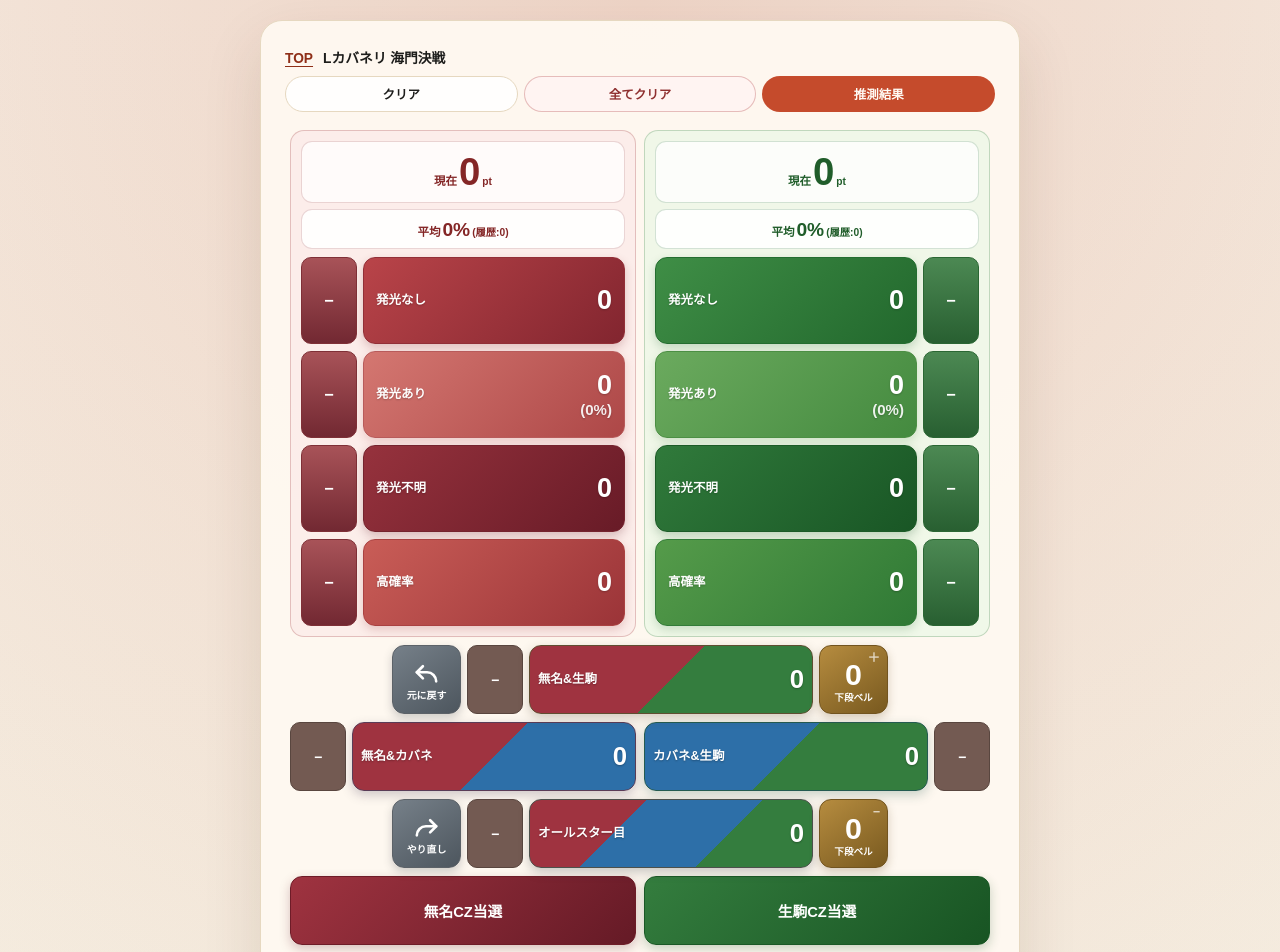
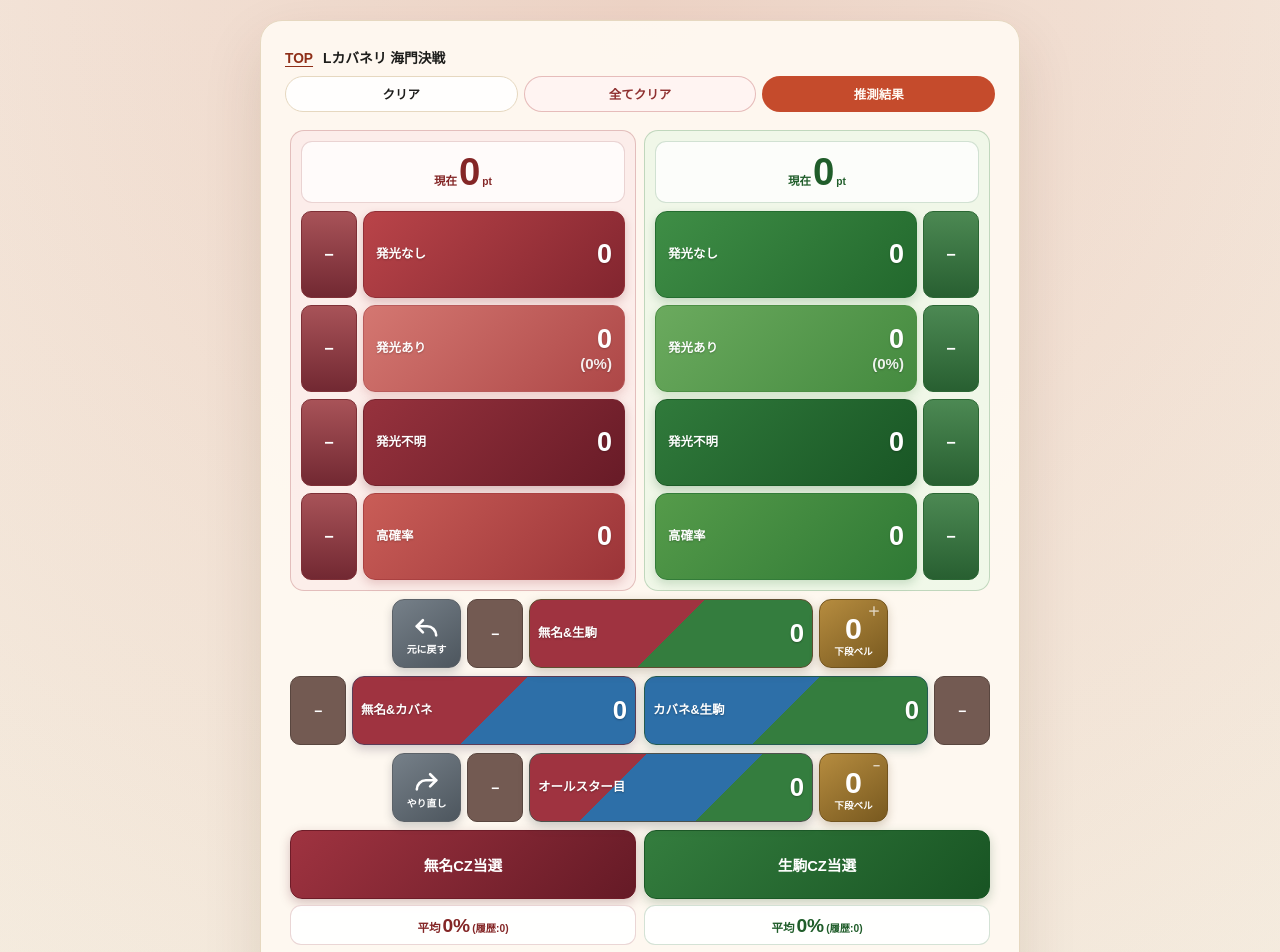
Before and after one commit to umedademu/suisoku, a Next.js app: page /kabaneri2 in a window 1280 px wide. Shown: the top 952 px of the page. Built offline with nearby package versions, Linux system fonts and the light colour scheme.

Commit message:
平均到達率をCZ当選の下へ移動

```diff
--- a/app/globals.css
+++ b/app/globals.css
@@ -1273,6 +1273,14 @@ a {
   display: grid;
   grid-template-columns: repeat(2, minmax(0, 1fr));
   gap: var(--character-point-column-gap);
+}
+
+.character-cz-win-column {
+  display: grid;
+  gap: 6px;
+  min-width: 0;
+  border: 0;
+  background: transparent;
 }
 
 .character-special-point-button:hover {
--- a/app/kabaneri2/page.tsx
+++ b/app/kabaneri2/page.tsx
@@ -1939,7 +1939,6 @@ function CharacterLowerBellQuickButton({
 function CharacterPointColumn({
   group,
   pointProgress,
-  totalPointProgress,
   lightRate,
   getButtonCount,
   getButtonTotalCount,
@@ -1948,10 +1947,6 @@ function CharacterPointColumn({
 }: {
   group: CharacterPointGroup;
   pointProgress: ReturnType<typeof calculateCharacterPointProgress>;
-  totalPointProgress: {
-    percentageText: string;
-    historyCount: number;
-  };
   lightRate: ReturnType<typeof calculateCharacterLightRate>;
   getButtonCount: (countKey: CharacterPointCountKey) => number;
   getButtonTotalCount: (countKey: CharacterPointCountKey) => number;
@@ -1977,22 +1972,6 @@ function CharacterPointColumn({
                 {pointProgress.points}
               </strong>
               <span className="character-point-summary-unit">pt</span>
-            </span>
-          </div>
-          <div
-            aria-label={`${group.character}の平均到達率 ${totalPointProgress.percentageText} 履歴${totalPointProgress.historyCount}件`}
-            aria-live="polite"
-            className="character-point-summary-item character-point-summary-item-average"
-            role="status"
-          >
-            <span className="character-point-summary-value-row">
-              <span className="character-point-summary-label">平均</span>
-              <strong className="character-point-summary-value">
-                {totalPointProgress.percentageText}
-              </strong>
-              <span className="character-point-summary-detail">
-                (履歴:{totalPointProgress.historyCount})
-              </span>
             </span>
           </div>
         </div>
@@ -3173,7 +3152,6 @@ export default function Kabaneri2Page() {
                 {characterPointGroups.map((group) => {
                   const lightRate = getCharacterLightRate(group);
                   const pointProgress = getCharacterPointProgress(group);
-                  const totalPointProgress = getCharacterTotalPointProgress(group);
 
                   return (
                     <CharacterPointColumn
@@ -3189,7 +3167,6 @@ export default function Kabaneri2Page() {
                         handleCharacterPointIncrement(group, button)
                       }
                       pointProgress={pointProgress}
-                      totalPointProgress={totalPointProgress}
                     />
                   );
                 })}
@@ -3282,16 +3259,40 @@ export default function Kabaneri2Page() {
                   );
                 })}
                 <div className="character-cz-win-row">
-                  {characterPointGroups.map((group) => (
+                  {characterPointGroups.map((group) => {
+                    const totalPointProgress = getCharacterTotalPointProgress(group);
+
+                    return (
+                      <div
+                        className={`character-cz-win-column character-point-panel-${group.theme}`}
+                        key={group.character}
+                      >
                         <button
                           className={`character-cz-win-button character-cz-win-button-${group.theme}`}
-                      key={group.character}
                           type="button"
                           onClick={() => handleCharacterCzWin(group)}
                         >
                           {group.character}CZ当選
                         </button>
-                  ))}
+                        <div
+                          aria-label={`${group.character}の平均到達率 ${totalPointProgress.percentageText} 履歴${totalPointProgress.historyCount}件`}
+                          aria-live="polite"
+                          className="character-point-summary-item character-point-summary-item-average"
+                          role="status"
+                        >
+                          <span className="character-point-summary-value-row">
+                            <span className="character-point-summary-label">平均</span>
+                            <strong className="character-point-summary-value">
+                              {totalPointProgress.percentageText}
+                            </strong>
+                            <span className="character-point-summary-detail">
+                              (履歴:{totalPointProgress.historyCount})
+                            </span>
+                          </span>
+                        </div>
+                      </div>
+                    );
+                  })}
                 </div>
               </div>
               <div className="character-point-estimation-toggle">
--- a/lib/app-info.ts
+++ b/lib/app-info.ts
@@ -1,3 +1,3 @@
-export const APP_VERSION = "1.56";
+export const APP_VERSION = "1.57";
 
 export const APP_TITLE = `推測ツールv${APP_VERSION}`;
```
Also changed, not shown: 1 other file (tests, documents, lock files or other folders). Lines whose indentation alone changed are shown as unchanged.
